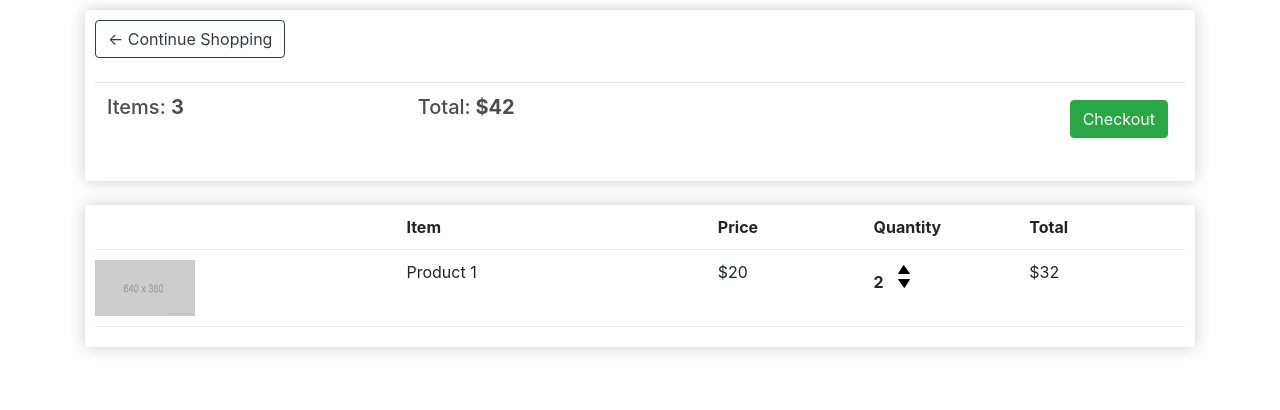
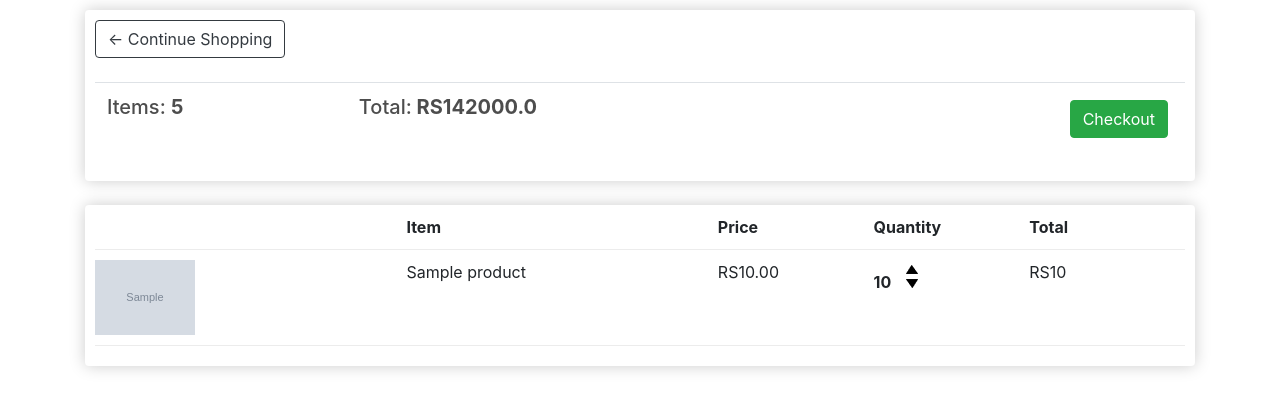
Before and after one commit to Sivaji-Marripudi/ecommerce-django, a Django app: template store/templates/store/cart.html in a window 1280 px wide. Shown: the part 57-467 px from the top of the page. Run offline with Django 3.2, Linux system fonts and the light colour scheme; data comes from the database, SQL or seed files in the repository; both versions use the stored data as it was after the commit; the template is opened without the code that fills it: values that come from a table or form of the project are taken from there, most other values are stand-ins (such as "Sample title", 1, 10 or a date in 2020); grey boxes marked "Sample" are stand-in pictures; lists and menus that the app fills with data are empty; some libraries are stand-ins or nearby versions.

Commit message:
commited

```diff
--- a/store/models.py
+++ b/store/models.py
@@ -19,6 +19,14 @@
     def __str__(self):
         return self.name
 
+    @property
+    def imageURL(self):
+        try:
+            url = self.image.url
+        except:
+            url = ''
+        return url
+
 class Order(models.Model):
     customer = models.ForeignKey(Customer,on_delete = models.SET_NULL,null = True,blank = True)
     date_ordered = models.DateTimeField(auto_now_add = True)
@@ -28,11 +36,28 @@
     def __str__(self):
         return str(self.id)
 
+    @property
+    def get_cart_total(self):
+        orderitems = self.orderitem_set.all()
+        total = sum([item.get_total for item in orderitems])
+        return total
+
+    @property
+    def get_cart_items(self):
+        orderitems = self.orderitem_set.all()
+        total = sum([item.quantity for item in orderitems])
+        return total
+
 class OrderItem(models.Model):
     product = models.ForeignKey(Product,on_delete = models.SET_NULL,null = True)
     order = models.ForeignKey(Order,on_delete = models.SET_NULL,null = True)
     quantity = models.IntegerField(default = 0,null = True,blank = True)
     date_add = models.DateTimeField(auto_now_add = True)
+
+    @property
+    def get_total(self):
+        total = self.product.price * self.quantity
+        return total
 
 class ShippingAddress(models.Model):
     customer = models.ForeignKey(Customer, on_delete = models.SET_NULL,null = True)
--- a/store/templates/store/cart.html
+++ b/store/templates/store/cart.html
@@ -9,10 +9,10 @@
                 <br>
                 <table class="table">
                     <tr>
-                        <th><h5>Items: <strong>3</strong></h5></th>
-                        <th><h5>Total:<strong> $42</strong></h5></th>
+                        <th><h5>Items: <strong>{{order.get_cart_items}}</strong></h5></th>
+                        <th><h5>Total:<strong> RS{{order.get_cart_total}}</strong></h5></th>
                         <th>
-                            <a  style="float:right; margin:5px;" class="btn btn-success" href="{% url 'checkout' %}">Checkout</a>
+                            <a style="float:right; margin:5px;" class="btn btn-success" href="{% url 'checkout' %}">Checkout</a>
                         </th>
                     </tr>
                 </table>
@@ -27,19 +27,22 @@
                     <div style="flex:1"><strong>Total</strong></div>
                 </div>
 
+                {% for item in items %}
                 <div class="cart-row">
-                    <div style="flex:2"><img class="row-image" src="{% static 'images/placeholder.png' %}"></div>
-                    <div style="flex:2"><p>Product 1</p></div>
-                    <div style="flex:1"><p>$20</p></div>
+                    <div style="flex:2"><img class="row-image" src="{{item.product.imageURL}}"></div>
+                    <div style="flex:2"><p>{{item.product.name}}</p></div>
+                    <div style="flex:1"><p>RS{{item.product.price|floatformat:2}}</p></div>
                     <div style="flex:1">
-                        <p class="quantity">2</p>
+                        <p class="quantity">{{item.quantity}}</p>
                         <div class="quantity">
                             <img class="chg-quantity" src="{% static  'images/arrow-up.png' %}">
 
                             <img class="chg-quantity" src="{% static  'images/arrow-down.png' %}">
                         </div>
                     </div>
-                    <div style="flex:1"><p>$32</p></div>
+                    <div style="flex:1">RS{{item.get_total}}</div>
+                </div>
+                {% endfor %}
             </div>
         </div>
     </div>
--- a/store/templates/store/store.html
+++ b/store/templates/store/store.html
@@ -4,7 +4,7 @@
 <div class="row">
 	{% for product in products %}
 		<div class="col-lg-4">
-			<img class="thumbnail" src="{{ product.images.url }}">
+			<img class="thumbnail" src="{{ product.imageURL }}">
 			<div class="box-element product">
 				<h6><strong>{{product.name}}</strong></h6>
 				<hr>
```
Also changed, not shown: store/views.py (+7 -1 lines), db.sqlite3, static/images/andrew-pons-cLHPacdtpSY-unsplash.jpg (added), static/images/fastrackwatch1.jpeg (added), static/images/fastrackwatch2.jpeg (added), static/images/minote7pro.jpeg (added), static/images/minote9pro.jpeg (added), static/images/watch1.jpeg (added), static/images/watch2.jpeg (added), static/images/whiteformalpantinmen1.jpeg (added).
